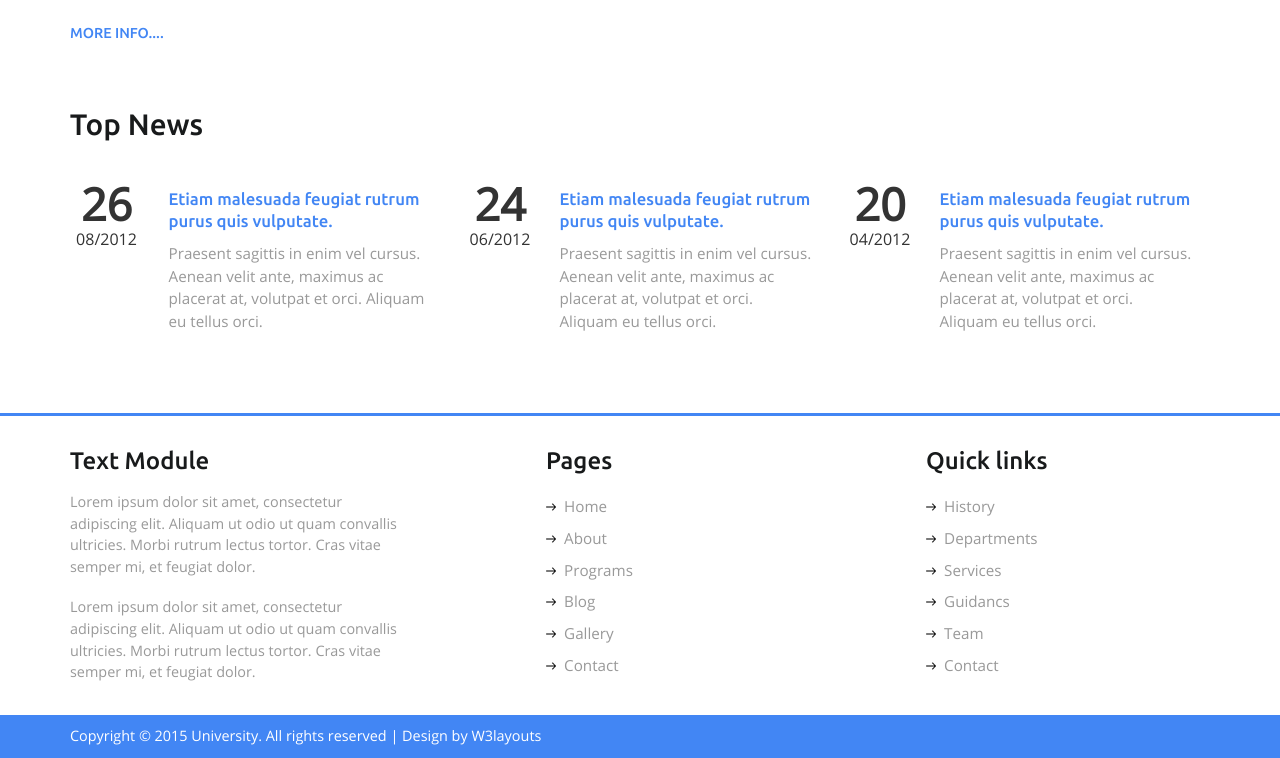
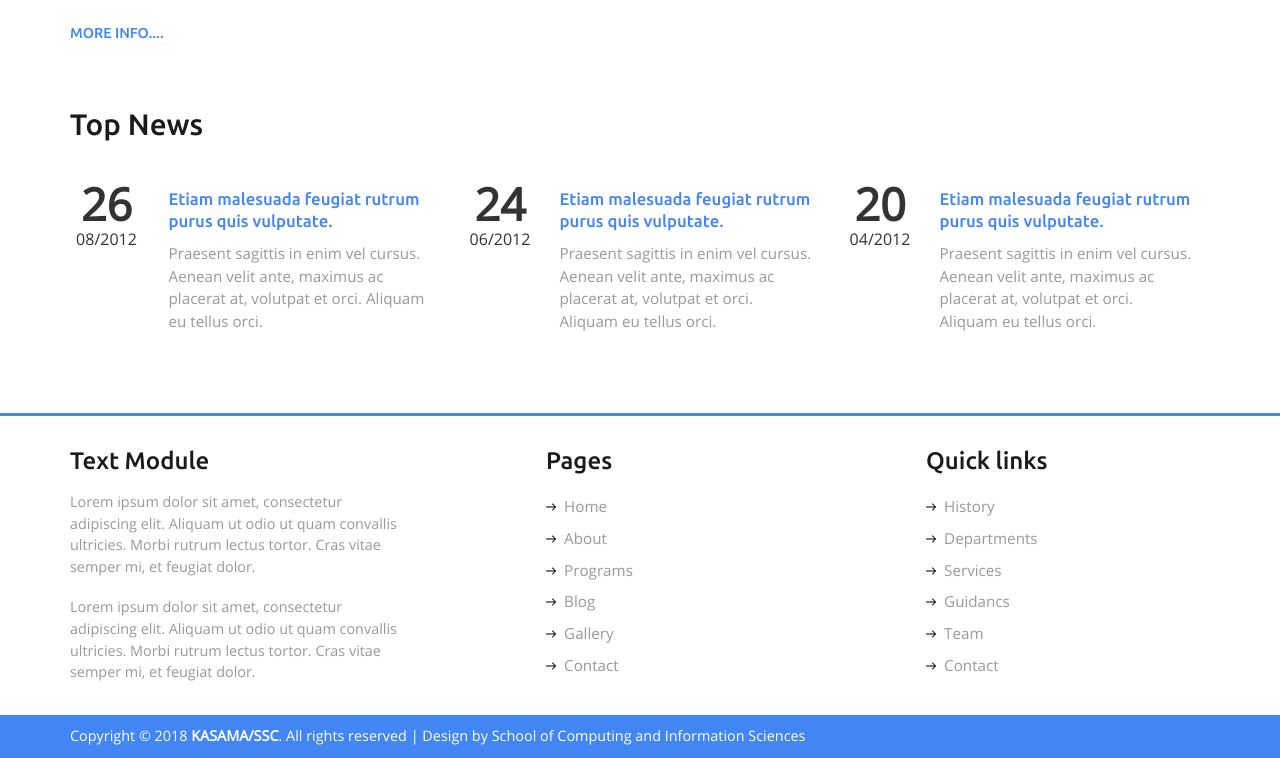
Before and after one commit to 2165348/KASAMA-SSC, a plain HTML site: page index.html in a window 1280 px wide. Shown: the part 1500-2258 px from the top of the page. Drawn offline with Linux system fonts and the light colour scheme.

Commit message:
Add files via upload

```diff
--- a/index.html
+++ b/index.html
@@ -285,7 +285,7 @@ Smartphone Compatible web template, free webdesigns for Nokia, Samsung, LG, Sony
 <!---->
 <div class="copywrite">
 	 <div class="container">
-		 <p>Copyright © 2015 University. All rights reserved | Design by <a href="http://w3layouts.com">W3layouts</a></p>
+		 <p>Copyright © 2018 <strong>KASAMA/SSC</strong>. All rights reserved | Design by School of Computing and Information Sciences</p>
 	 </div>
 </div>
 <!---->
```
